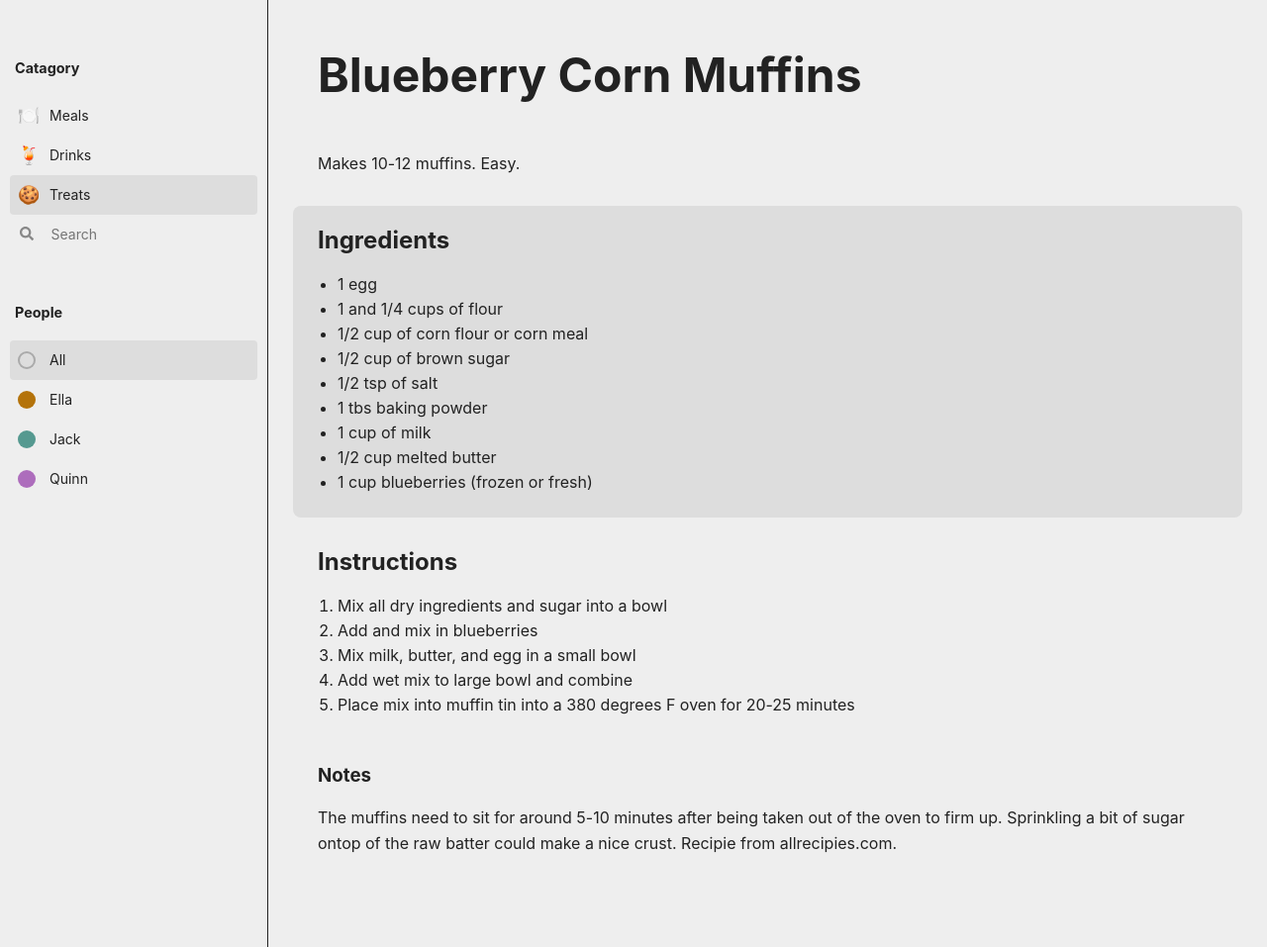
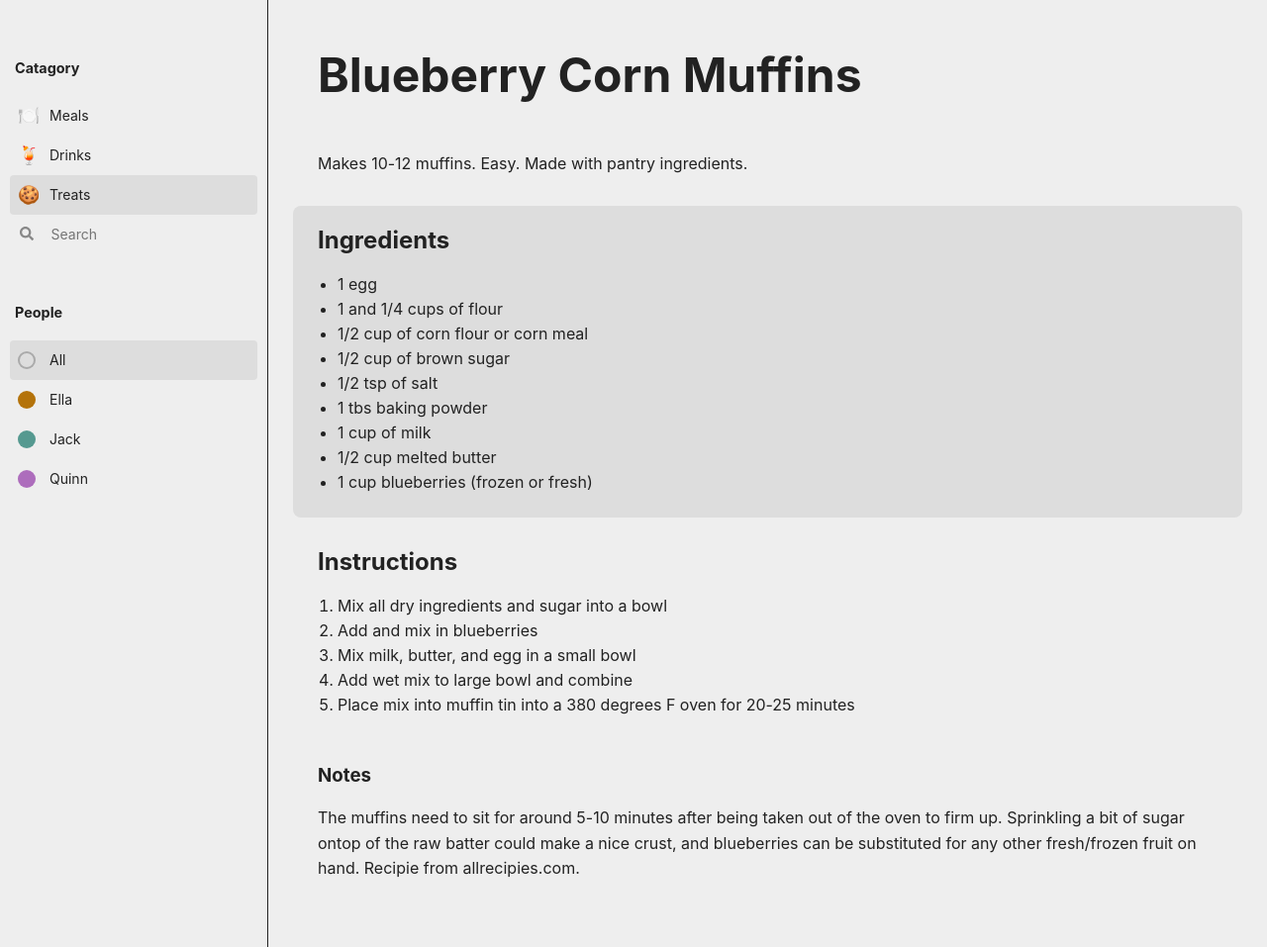
Before and after one commit to qjack001/Git-Cooking, a Jekyll site: the page built from _posts/treats/2020-06-19-blueberry-corn-muffins.md, in a window 1280 px wide and 957 px high. Shown: the whole window at 99% size. Built offline with Jekyll 4.4.1, drawn with Linux system fonts in a browser that asks for light colours.

Commit message:
New recipie and update to older content
Naan bread recipie and edits to corn muffin description

```diff
--- a/_posts/treats/2020-06-19-blueberry-corn-muffins.md
+++ b/_posts/treats/2020-06-19-blueberry-corn-muffins.md
@@ -4,7 +4,7 @@
 time: 30
 ---
 
-Makes 10-12 muffins. Easy.
+Makes 10-12 muffins. Easy. Made with pantry ingredients.
 
 <section markdown="1">
 
@@ -32,4 +32,4 @@
 
 ### Notes
 
-The muffins need to sit for around 5-10 minutes after being taken out of the oven to firm up. Sprinkling a bit of sugar ontop of the raw batter could make a nice crust. Recipie from allrecipies.com.
+The muffins need to sit for around 5-10 minutes after being taken out of the oven to firm up. Sprinkling a bit of sugar ontop of the raw batter could make a nice crust, and blueberries can be substituted for any other fresh/frozen fruit on hand. Recipie from allrecipies.com.
```
Also changed, not shown: _posts/treats/2020-06-21-naan-bread.md (added, +38 -0 lines).
